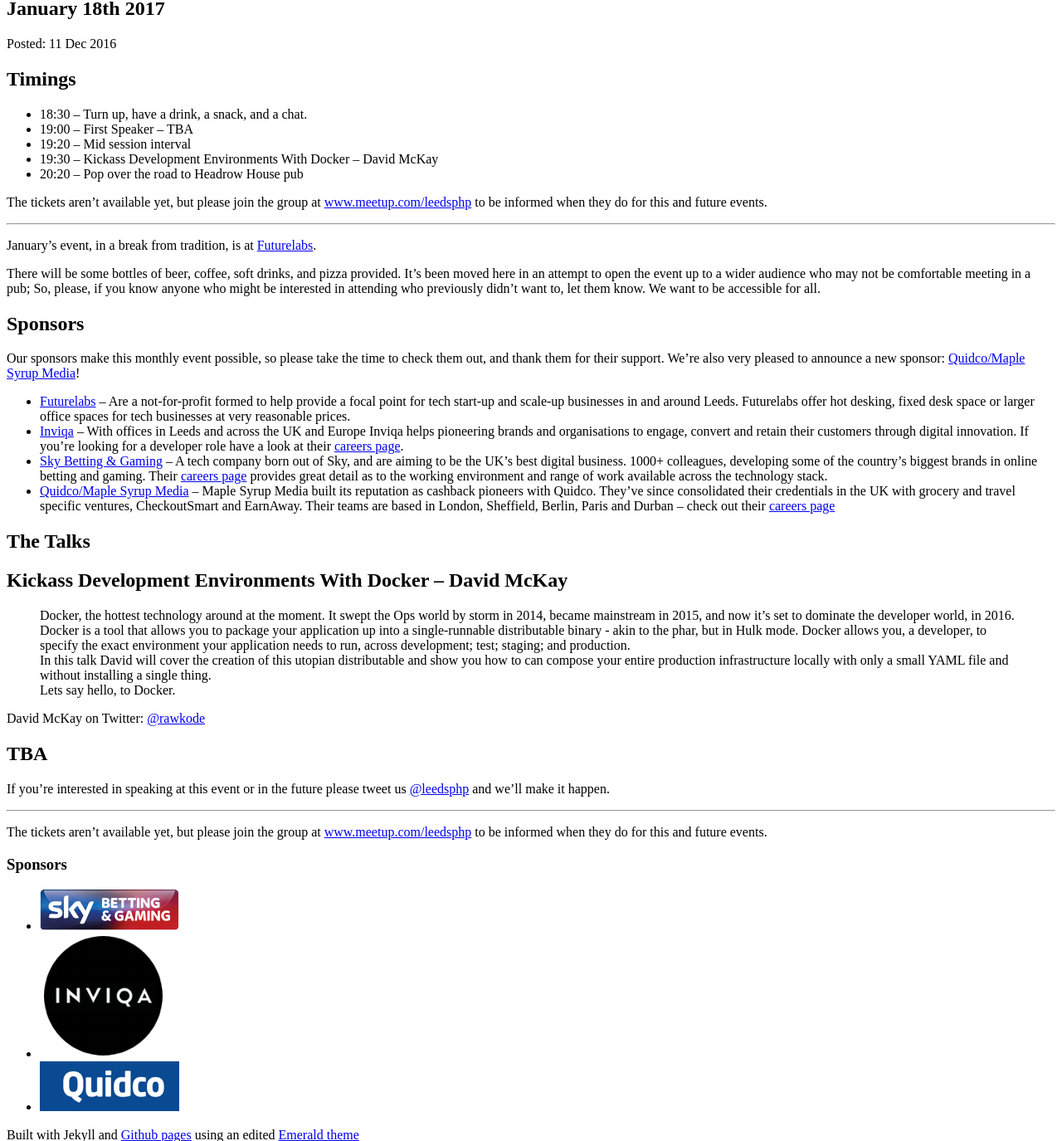
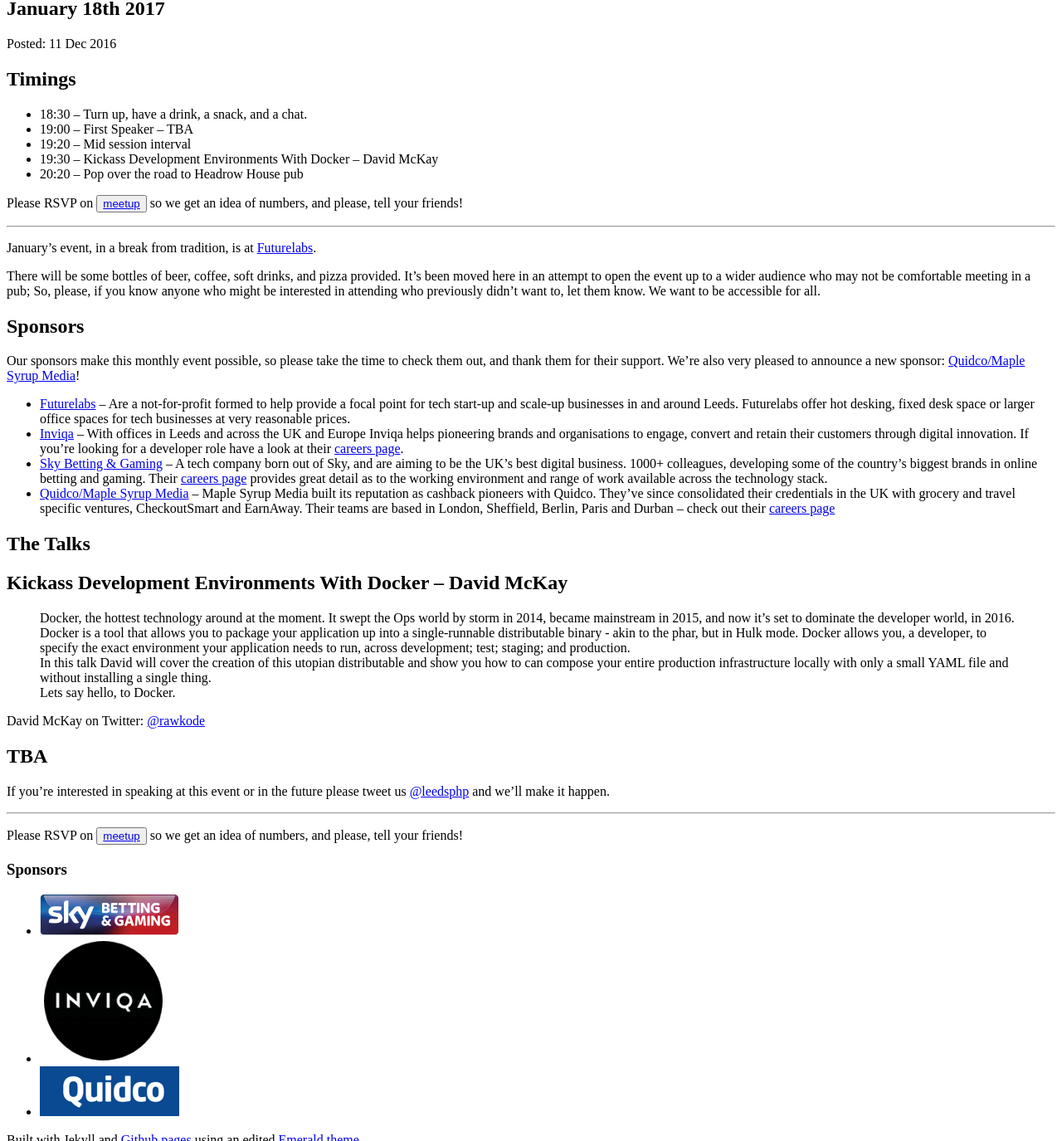
Before and after one commit to Ireaurora/LeedsPHP, a Jekyll site: the page built from _posts/2016-12-11-january-2017.md, in a window 1280 px wide and 1400 px high, scrolled down 346 px, cut to the strip 25-1400 px from the top of the window. Shown: the whole strip at 83% size. Built offline with Jekyll 4.4.1, drawn with Linux system fonts in a browser that asks for light colours.

Commit message:
Update Jan with link to meetup RSVP

```diff
--- a/_posts/2016-12-11-january-2017.md
+++ b/_posts/2016-12-11-january-2017.md
@@ -13,7 +13,7 @@
 * 19:30 – Kickass Development Environments With Docker – David McKay
 * 20:20 – Pop over the road to Headrow House pub
 
-The tickets aren't available yet, but please join the group at [www.meetup.com/leedsphp](http://www.meetup.com/leedsphp) to be informed when they do for this and future events.
+Please RSVP on <button>[meetup](https://www.meetup.com/leedsphp/events/236612121/)</button> so we get an idea of numbers, and please, tell your friends!
 
 <hr/>
 
@@ -49,4 +49,4 @@
 
 <hr/>
 
-The tickets aren't available yet, but please join the group at [www.meetup.com/leedsphp](http://www.meetup.com/leedsphp) to be informed when they do for this and future events.
+Please RSVP on <button>[meetup](https://www.meetup.com/leedsphp/events/236612121/)</button> so we get an idea of numbers, and please, tell your friends!
```
